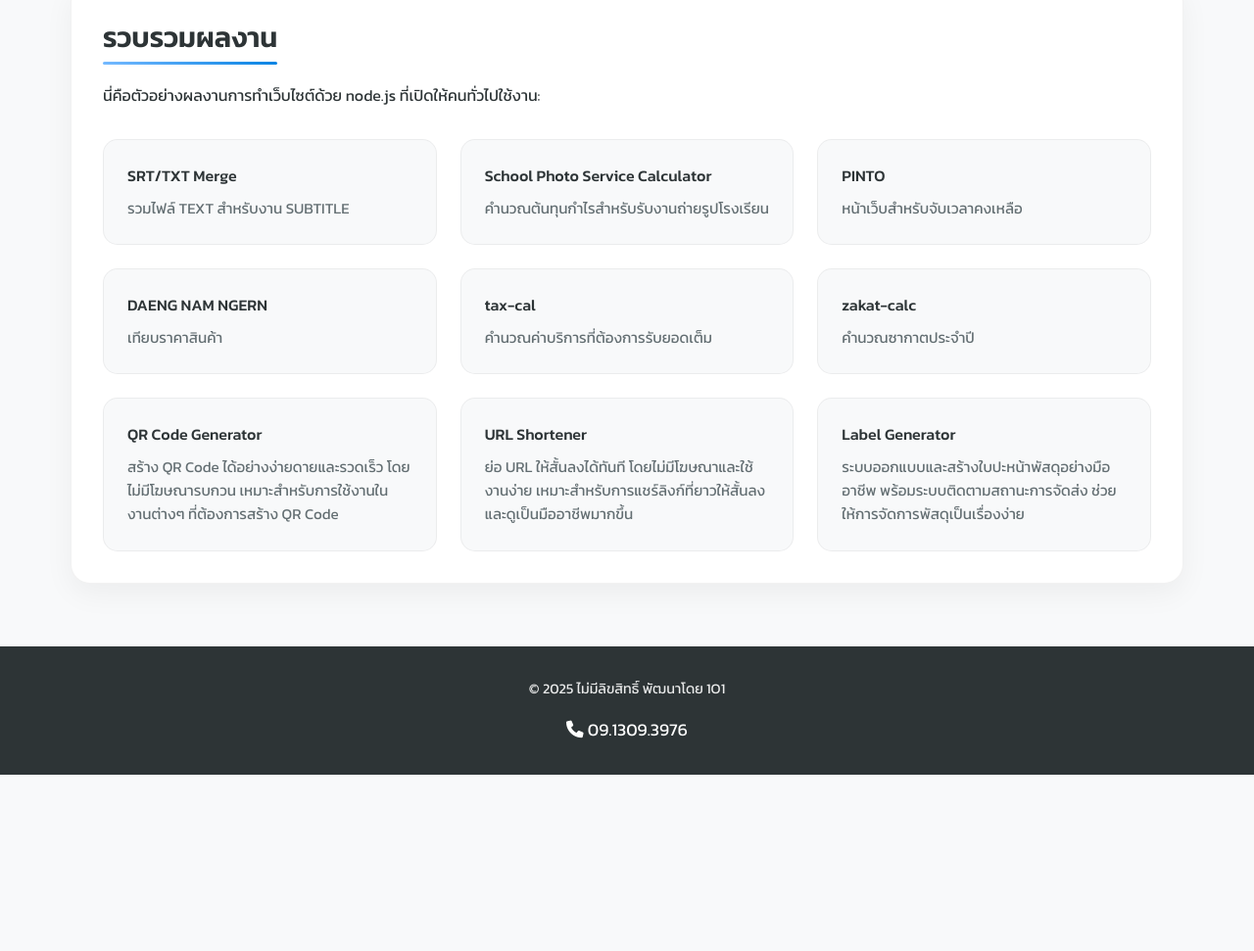
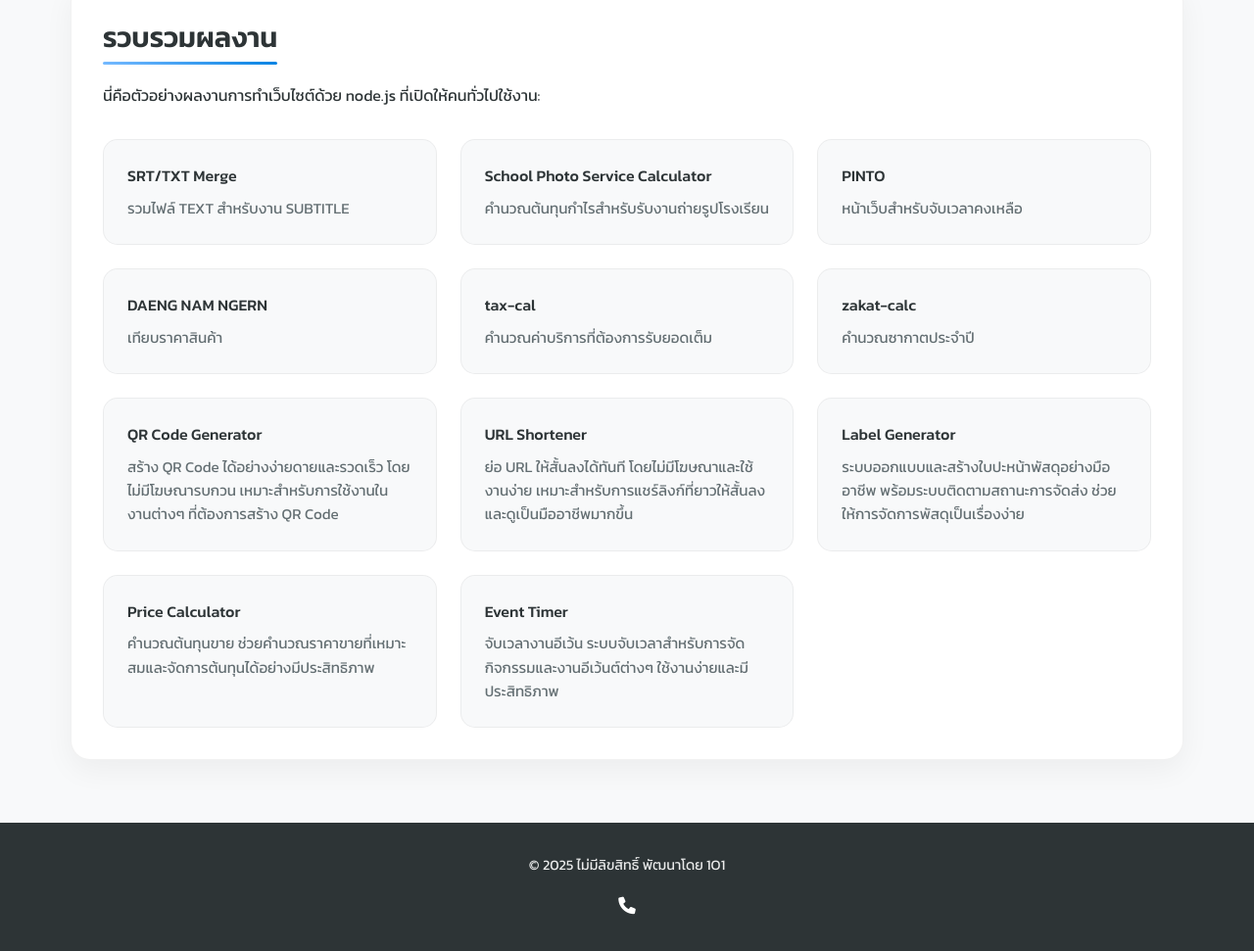
Before and after one commit to singfirewire/singfirewire.github.io, a plain HTML site: page index.html in a window 1280 px wide. Shown: the part 268-1239 px from the top of the page at 98% size. Before the commit the page ends 1059 px from the top, so only its background shows below. Drawn offline with Linux system fonts and the light colour scheme.

Commit message:
Update index.html

```diff
--- a/index.html
+++ b/index.html
@@ -256,7 +256,14 @@
                     <a href="https://label-two.vercel.app/" target="_blank">Label Generator</a>
                     <p>ระบบออกแบบและสร้างใบปะหน้าพัสดุอย่างมืออาชีพ พร้อมระบบติดตามสถานะการจัดส่ง ช่วยให้การจัดการพัสดุเป็นเรื่องง่าย</p>
                 </li>
-            </ul>
+                <li class="portfolio-item">
+                    <a href="https://price-calc.vercel.app/" target="_blank">Price Calculator</a>
+                    <p>คำนวณต้นทุนขาย ช่วยคำนวณราคาขายที่เหมาะสมและจัดการต้นทุนได้อย่างมีประสิทธิภาพ</p>
+                </li>
+                <li class="portfolio-item">
+                    <a href="https://time-omega-puce.vercel.app/" target="_blank">Event Timer</a>
+                    <p>จับเวลางานอีเว้น ระบบจับเวลาสำหรับการจัดกิจกรรมและงานอีเว้นต์ต่างๆ ใช้งานง่ายและมีประสิทธิภาพ</p>
+                </li>
             </ul>
         </div>
     </div>
@@ -264,7 +271,7 @@
     <footer>
         <p>&copy; 2025 ไม่มีลิขสิทธิ์ พัฒนาโดย 1O1</p>
         <div class="contact-info">
-            <i class="fas fa-phone"></i> 09.1309.3976
+            <i class="fas fa-phone"></i>
         </div>
     </footer>
 </body>
```
